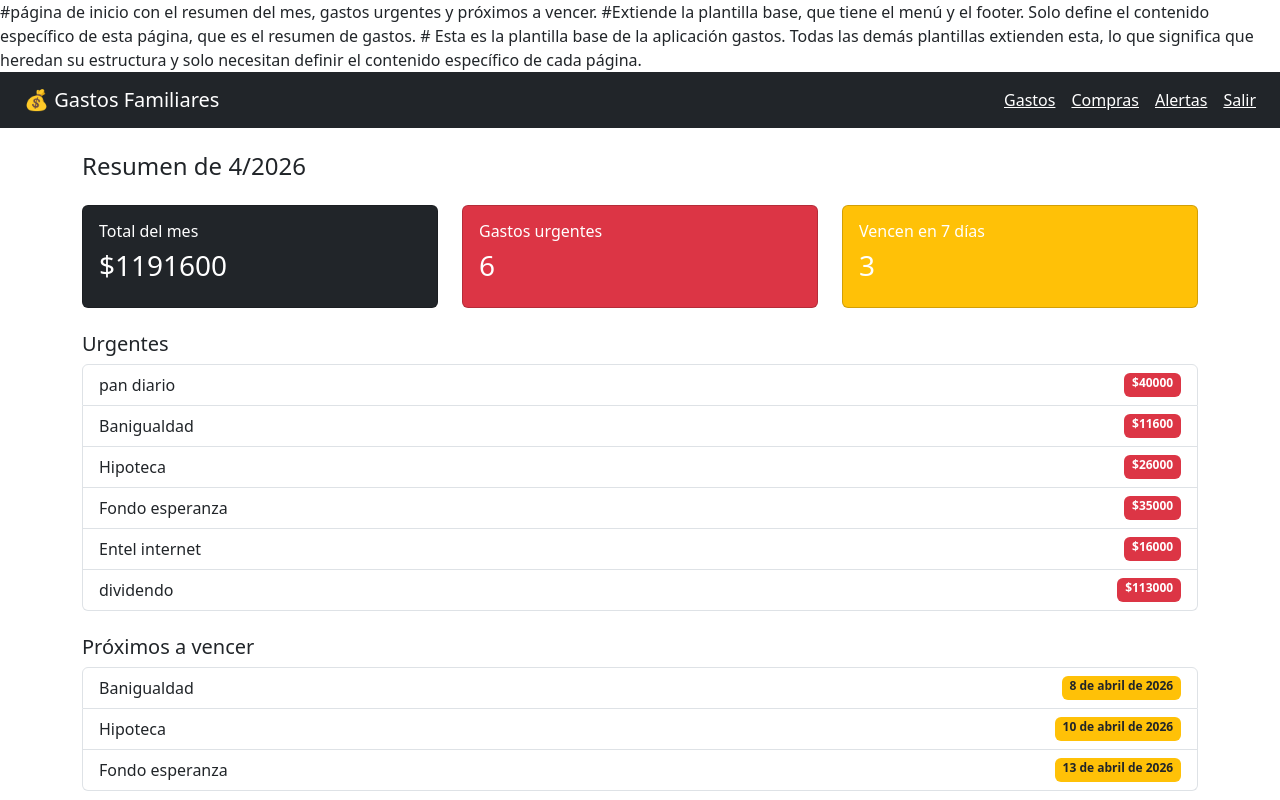
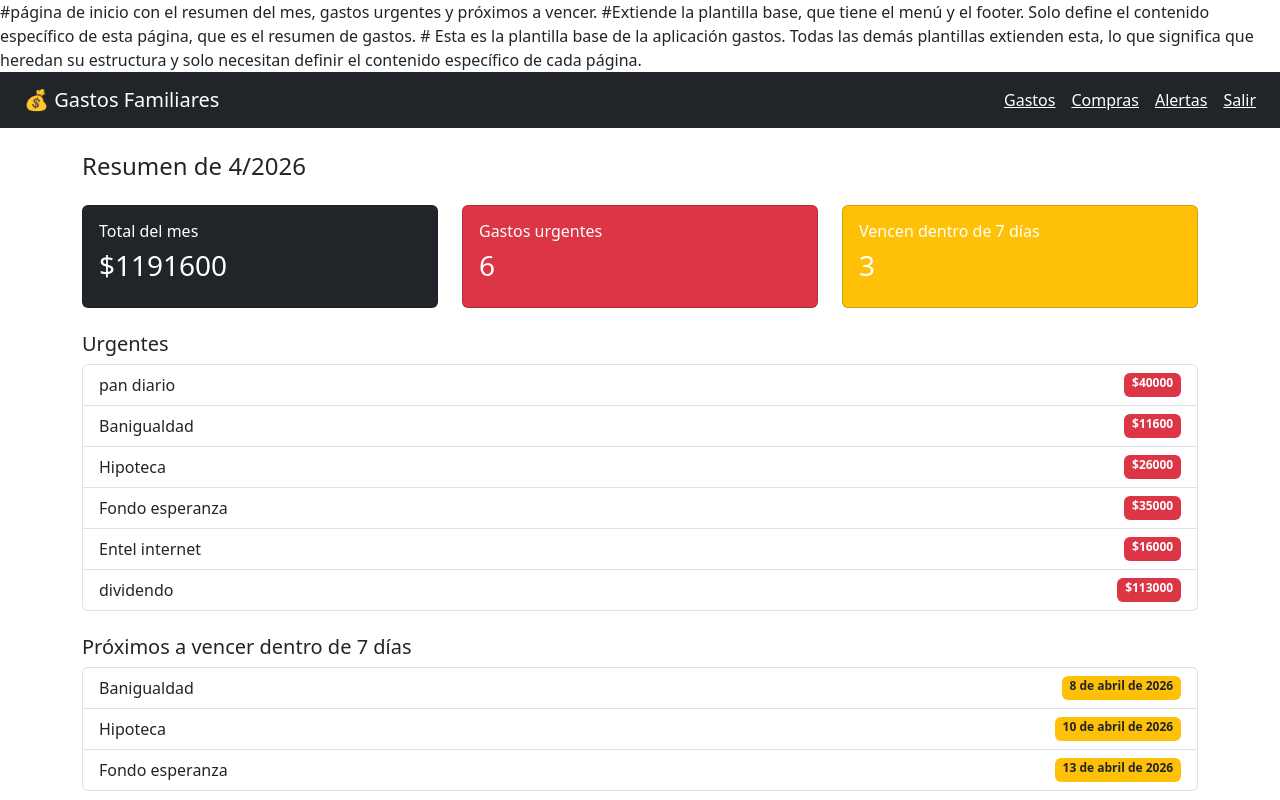
Before and after one commit to Kattasaky/gastos-familiares, a Django app: page / in a window 1280 px wide. Run offline with Django 5.2, Linux system fonts and the light colour scheme; a user stored in the database is signed in; data comes from the database, SQL or seed files in the repository; both versions use the stored data as it was after the commit.

Commit message:
App corriendo con datos de prueba

```diff
--- a/requirements.txt
+++ b/requirements.txt
@@ -1,4 +1,4 @@
-django>=4.2,<5.0 #instala Django
+django>=6.0,<7.0 # instala django
 openpyxl>=3.1 #instala openpyxl (libreria) para manipular arquivos Excel
 whitenoise>=6.6 #sirve los archivos estáticos en producción
 gunicorn>=21.0 #es un servidor WSGI para aplicaciones Python, recomendado para producción
--- a/templates/gastos/inicio.html
+++ b/templates/gastos/inicio.html
@@ -28,7 +28,7 @@
     <div class="col-md-4">
         <div class="card text-white bg-warning">
             <div class="card-body">
-                <h6>Vencen en 7 días</h6>
+                <h6>Vencen dentro de 7 días</h6>
                 <h3>{{ proximos.count }}</h3>
             </div>
         </div>
@@ -48,7 +48,7 @@
 {% endif %}
 
 {% if proximos %}
-<h5>Próximos a vencer</h5>
+<h5>Próximos a vencer dentro de 7 días</h5>
 <ul class="list-group">
     {% for g in proximos %}
     <li class="list-group-item d-flex justify-content-between">
```
Also changed, not shown: db.sqlite3 (added), gastos/migrations/0001_initial.py (added).
